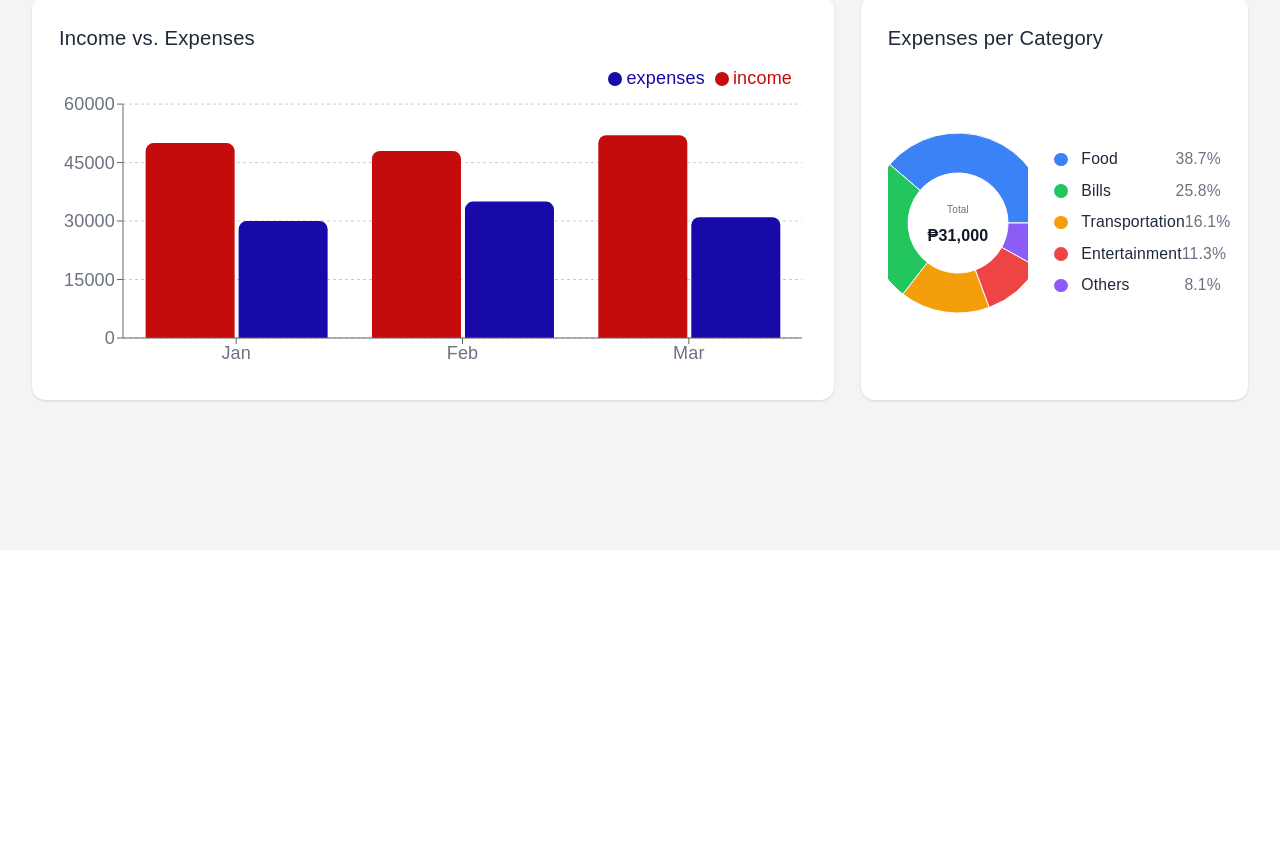
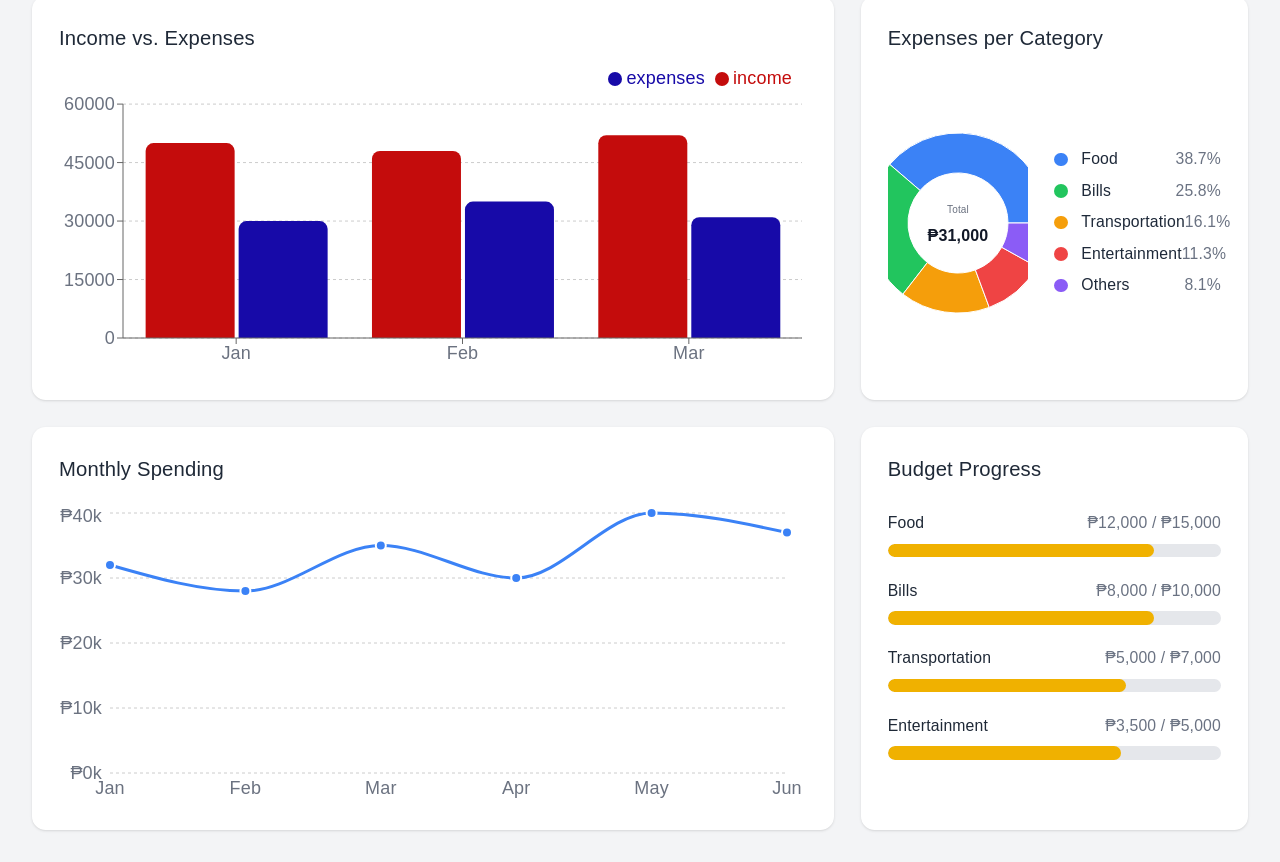
Before and after one commit to pogadoronald-ctrl/Budget-Tracker, a React (Vite) app: page / in a window 1280 px wide. Shown: the part 250-1112 px from the top of the page. Before the commit the page ends 800 px from the top, so only its background shows below. Built offline with nearby package versions, Linux system fonts and the light colour scheme.

Commit message:
Added monthly spending and budget limit chart

```diff
--- /dev/null
+++ b/src/app/components/charts/BudgetLimitChart.jsx
@@ -0,0 +1,59 @@
+import { Progress } from "react";
+
+const budgets = [
+    { category: "Food", spent: 12000, limit: 15000 },
+    { category: "Bills", spent: 8000, limit: 10000 },
+    { category: "Transportation", spent: 5000, limit: 7000 },
+    { category: "Entertainment", spent: 3500, limit: 5000 },
+];
+
+function BudgetLimitChart() {
+    return (
+        <>
+            <div className="flex justify-between items-center mb-6">
+                <h2 className="text-lg">
+                    Budget Progress
+                </h2>
+            </div>
+
+            <div className="space-y-5">
+                {budgets.map((budget) => {
+                    const percentage = Math.min(
+                        (budget.spent / budget.limit) * 100,
+                        100
+                    );
+
+                    return (
+                        <div key={budget.category}>
+                            <div className="flex justify-between text-sm mb-2">
+                                <span className="font-medium">
+                                    {budget.category}
+                                </span>
+
+                                <span className="text-gray-500">
+                                    ₱{budget.spent.toLocaleString()} / ₱
+                                    {budget.limit.toLocaleString()}
+                                </span>
+                            </div>
+
+                            <div className="w-full h-3 bg-gray-200 rounded-full overflow-hidden">
+                                <div
+                                    className={`h-full rounded-full transition-all ${
+                                        percentage < 70
+                                            ? "bg-green-500"
+                                            : percentage < 90
+                                            ? "bg-yellow-500"
+                                            : "bg-red-500"
+                                    }`}
+                                    style={{ width: `${percentage}%` }}
+                                />
+                            </div>
+                        </div>
+                    );
+                })}
+            </div>
+        </>
+    );
+}
+
+export default BudgetLimitChart;
--- /dev/null
+++ b/src/app/components/charts/MonthlySpendingChart.jsx
@@ -0,0 +1,88 @@
+import {
+    ResponsiveContainer,
+    LineChart,
+    Line,
+    XAxis,
+    YAxis,
+    Tooltip,
+    CartesianGrid,
+} from "recharts";
+
+const data = [
+    { month: "Jan", spending: 32000 },
+    { month: "Feb", spending: 28000 },
+    { month: "Mar", spending: 35000 },
+    { month: "Apr", spending: 30000 },
+    { month: "May", spending: 40000 },
+    { month: "Jun", spending: 37000 },
+];
+
+function MonthlySpendingChart() {
+    return (
+        <>
+            <div className="flex justify-between items-center mb-4">
+                <h2 className="text-lg">
+                    Monthly Spending
+                </h2>
+            </div>
+
+            <ResponsiveContainer width="100%" height={300}>
+                <LineChart
+                    data={data}
+                    margin={{
+                        top: 10,
+                        right: 20,
+                        left: 0,
+                        bottom: 0,
+                    }}
+                >
+                    <CartesianGrid
+                        strokeDasharray="3 3"
+                        vertical={false}
+                    />
+
+                    <XAxis
+                        dataKey="month"
+                        tick={{ fill: "#6B7280" }}
+                        axisLine={false}
+                        tickLine={false}
+                    />
+
+                    <YAxis
+                        width="auto"
+                        tick={{ fill: "#6B7280" }}
+                        axisLine={false}
+                        tickLine={false}
+                        tickFormatter={(value) =>
+                            `₱${(value / 1000).toFixed(0)}k`
+                        }
+                    />
+
+                    <Tooltip
+                        formatter={(value) =>
+                            `₱${Number(value).toLocaleString()}`
+                        }
+                    />
+
+                    <Line
+                        type="monotone"
+                        dataKey="spending"
+                        stroke="#3B82F6"
+                        strokeWidth={3}
+                        dot={{
+                            r: 5,
+                            fill: "#3B82F6",
+                            strokeWidth: 2,
+                            stroke: "#fff",
+                        }}
+                        activeDot={{
+                            r: 7,
+                        }}
+                    />
+                </LineChart>
+            </ResponsiveContainer>
+        </>
+    );
+}
+
+export default MonthlySpendingChart;
--- a/src/app/features/dashboard/dashboard.jsx
+++ b/src/app/features/dashboard/dashboard.jsx
@@ -9,6 +9,9 @@ import {
 import ChartCard from "../../components/ChartCard";
 import IncomeExpenseChart from "../../components/charts/IncomeExpenseChart";
 import ExpenseCategoryChart from "../../components/charts/ExpensesCategoryChart";
+import MonthlySpendingChart from "../../components/charts/MonthlySpendingChart";
+import BudgetLimitChart from "../../components/charts/BudgetLimitChart";
+
 
 function Dashboard() {
     return (
@@ -40,12 +43,21 @@ function Dashboard() {
 
             <div className="col-span-4 grid grid-cols-3 gap-6">
                 <div className="col-span-2">
-                    <ChartCard title="Income vs. Expenses">
+                    <ChartCard >
                         <IncomeExpenseChart />
                     </ChartCard>
                 </div>
-                <ChartCard title="Expenses per Category">
+                <ChartCard >
                     <ExpenseCategoryChart />
+                </ChartCard>
+
+                <div className="col-span-2">
+                    <ChartCard >
+                        <MonthlySpendingChart />
+                    </ChartCard>
+                </div>
+                <ChartCard >
+                    <BudgetLimitChart />
                 </ChartCard>
             </div>
 
```
